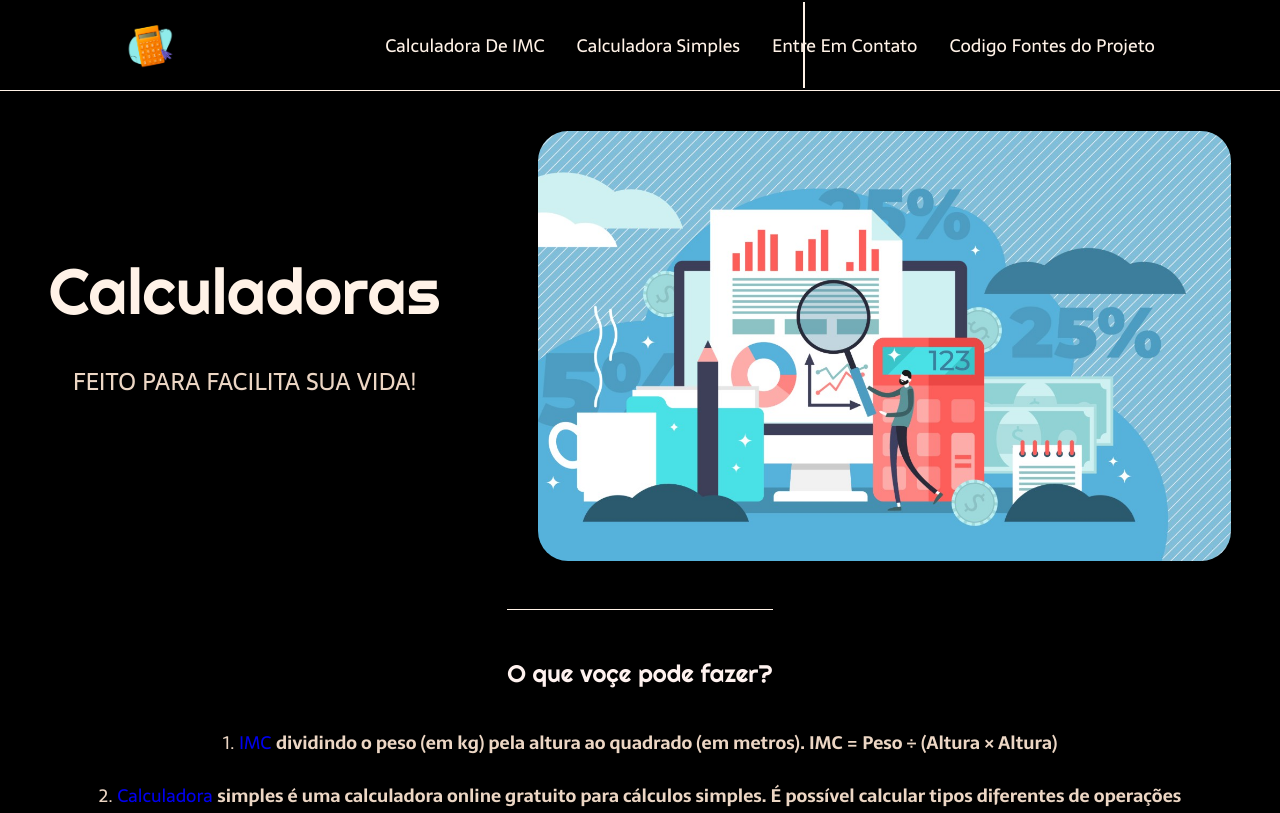
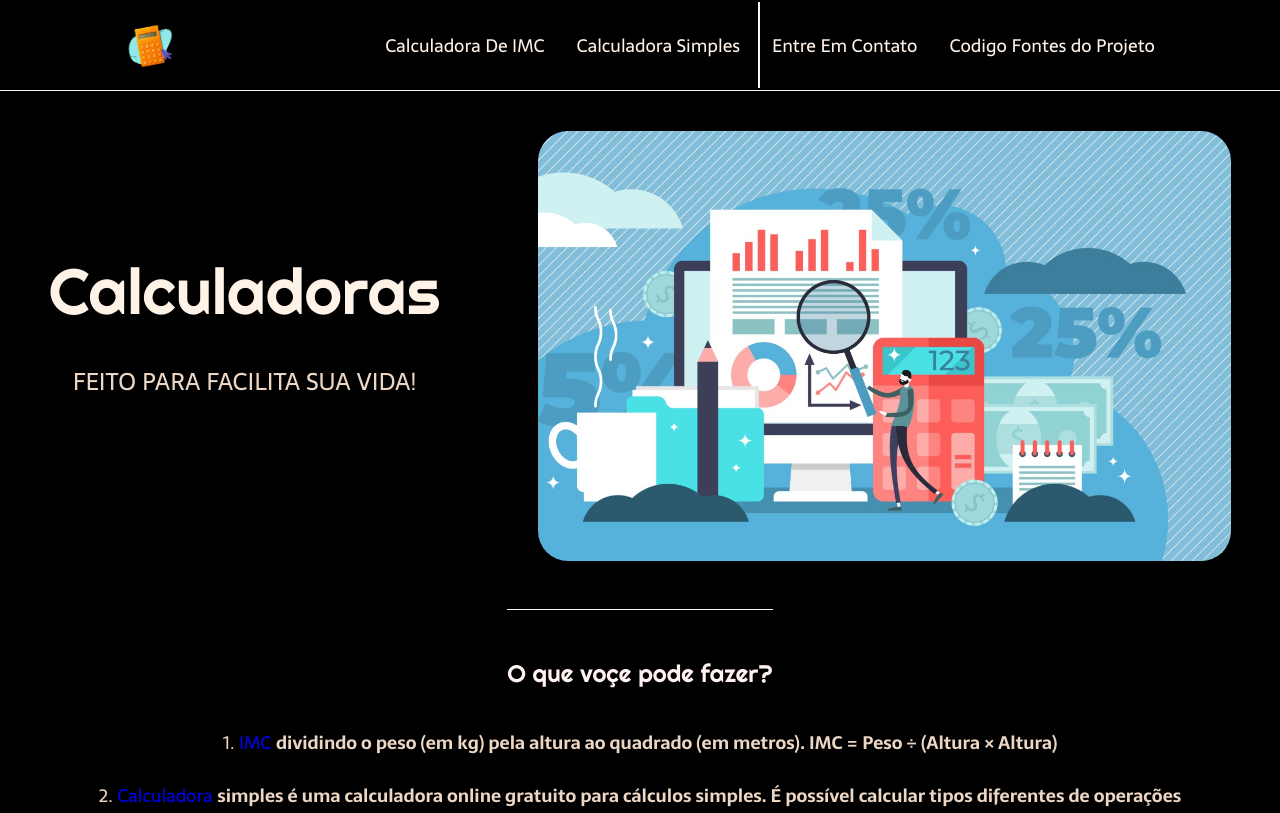
Before and after one commit to andreLiborio11/Site-calculadora, a plain HTML site: page index.html in a window 1280 px wide. Shown: the top 813 px of the page. Drawn offline with Linux system fonts and the light colour scheme.

Commit message:
nova mundanca

```diff
--- a/style.css
+++ b/style.css
@@ -33,7 +33,7 @@ body {
 .t{border-left: 2px solid #FFF2E7;
     height: 86px;
     position: absolute;
-    left: 62.5%;
+    left: 59%;
     margin-left: 3px;
    top: 2px;
 }
```
